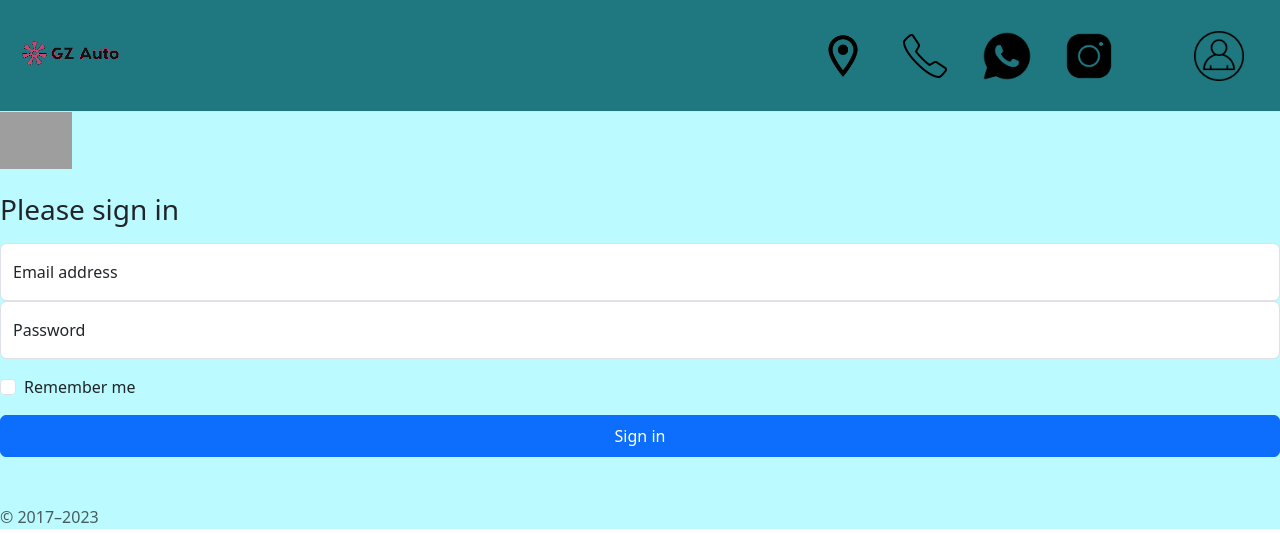
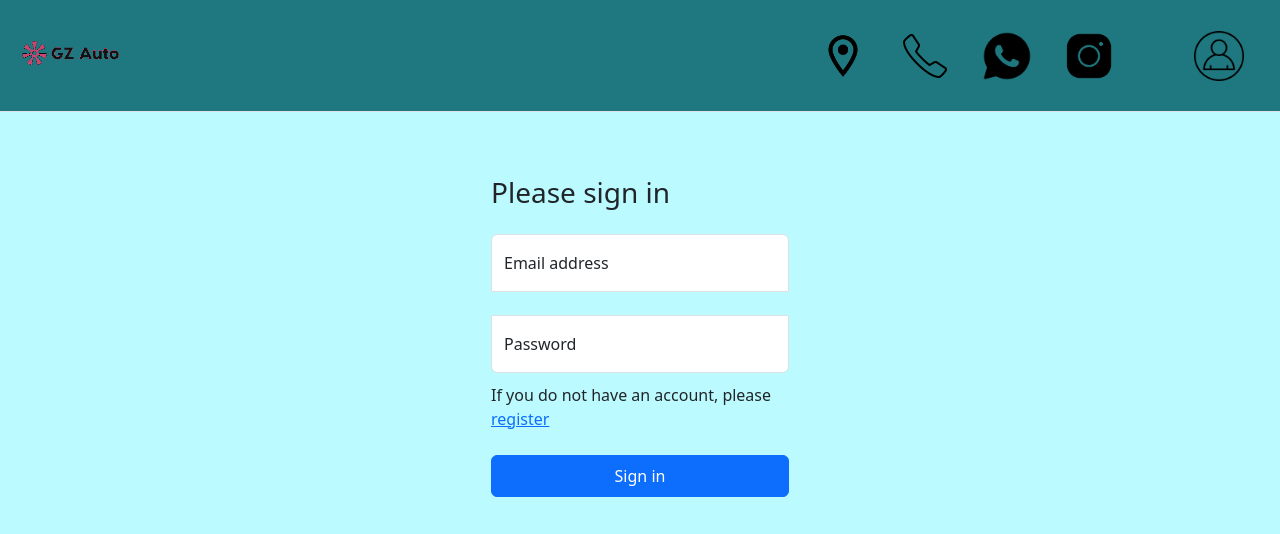
Before and after one commit to GaZ33/CS50_Project, a Flask app: page /login in a window 1280 px wide. Shown: the top 534 px of the page. Run offline with Flask 3, Linux system fonts and the light colour scheme; some libraries are stand-ins or nearby versions; grey boxes are pictures that could not be loaded.

Commit message:
Solving some problems, building login page and footer tag

```diff
--- a/static/style.css
+++ b/static/style.css
@@ -9,7 +9,7 @@ header
     margin-left: -10rem;
 
 }
-.container
+.ajuste
 {
     margin-right: -0.5rem;
 }
@@ -35,6 +35,9 @@ background
 main{
     background-color: rgb(187, 251, 255);
 }
+.background{
+    background-color: rgb(187, 251, 255);
+}
 .fish
 {
     height: 100%;
@@ -44,3 +47,33 @@ section
 {
     background-color: rgb(202, 255, 207);
 }
+
+html,
+body {
+  height: 100%;
+}
+
+.form-signin {
+  max-width: 330px;
+  padding: 1rem;
+}
+
+.form-signin .form-floating:focus-within {
+  z-index: 2;
+}
+
+.form-signin input[type="email"] {
+  margin-bottom: -1px;
+  border-bottom-right-radius: 0;
+  border-bottom-left-radius: 0;
+}
+
+.form-signin input[type="password"] {
+  margin-bottom: 10px;
+  border-top-left-radius: 0;
+  border-top-right-radius: 0;
+}
+footer
+{
+    background-color: black;
+}
--- a/templates/layout.html
+++ b/templates/layout.html
@@ -14,7 +14,7 @@
     <header>
       <upside>
         <div class="px-3 py-2 border-bottom">
-          <div class="container d-flex">
+          <div class="container d-flex ajuste">
             <a href="/" class="d-flex logo align-items-center my-2 my-lg-0 me-lg-auto text-white text-decoration-none">
                 <img src="../static/imgs/CS50_project_logo.png" alt="Logo" width="200">
               </a>
--- a/templates/login.html
+++ b/templates/login.html
@@ -3,82 +3,52 @@
 Login
 {% endblock %}
 {% block main %}
-<svg xmlns="http://www.w3.org/2000/svg" class="d-none">
-      <symbol id="check2" viewBox="0 0 16 16">
-        <path d="M13.854 3.646a.5.5 0 0 1 0 .708l-7 7a.5.5 0 0 1-.708 0l-3.5-3.5a.5.5 0 1 1 .708-.708L6.5 10.293l6.646-6.647a.5.5 0 0 1 .708 0z"/>
-      </symbol>
-      <symbol id="circle-half" viewBox="0 0 16 16">
-        <path d="M8 15A7 7 0 1 0 8 1v14zm0 1A8 8 0 1 1 8 0a8 8 0 0 1 0 16z"/>
-      </symbol>
-      <symbol id="moon-stars-fill" viewBox="0 0 16 16">
-        <path d="M6 .278a.768.768 0 0 1 .08.858 7.208 7.208 0 0 0-.878 3.46c0 4.021 3.278 7.277 7.318 7.277.527 0 1.04-.055 1.533-.16a.787.787 0 0 1 .81.316.733.733 0 0 1-.031.893A8.349 8.349 0 0 1 8.344 16C3.734 16 0 12.286 0 7.71 0 4.266 2.114 1.312 5.124.06A.752.752 0 0 1 6 .278z"/>
-        <path d="M10.794 3.148a.217.217 0 0 1 .412 0l.387 1.162c.173.518.579.924 1.097 1.097l1.162.387a.217.217 0 0 1 0 .412l-1.162.387a1.734 1.734 0 0 0-1.097 1.097l-.387 1.162a.217.217 0 0 1-.412 0l-.387-1.162A1.734 1.734 0 0 0 9.31 6.593l-1.162-.387a.217.217 0 0 1 0-.412l1.162-.387a1.734 1.734 0 0 0 1.097-1.097l.387-1.162zM13.863.099a.145.145 0 0 1 .274 0l.258.774c.115.346.386.617.732.732l.774.258a.145.145 0 0 1 0 .274l-.774.258a1.156 1.156 0 0 0-.732.732l-.258.774a.145.145 0 0 1-.274 0l-.258-.774a1.156 1.156 0 0 0-.732-.732l-.774-.258a.145.145 0 0 1 0-.274l.774-.258c.346-.115.617-.386.732-.732L13.863.1z"/>
-      </symbol>
-      <symbol id="sun-fill" viewBox="0 0 16 16">
-        <path d="M8 12a4 4 0 1 0 0-8 4 4 0 0 0 0 8zM8 0a.5.5 0 0 1 .5.5v2a.5.5 0 0 1-1 0v-2A.5.5 0 0 1 8 0zm0 13a.5.5 0 0 1 .5.5v2a.5.5 0 0 1-1 0v-2A.5.5 0 0 1 8 13zm8-5a.5.5 0 0 1-.5.5h-2a.5.5 0 0 1 0-1h2a.5.5 0 0 1 .5.5zM3 8a.5.5 0 0 1-.5.5h-2a.5.5 0 0 1 0-1h2A.5.5 0 0 1 3 8zm10.657-5.657a.5.5 0 0 1 0 .707l-1.414 1.415a.5.5 0 1 1-.707-.708l1.414-1.414a.5.5 0 0 1 .707 0zm-9.193 9.193a.5.5 0 0 1 0 .707L3.05 13.657a.5.5 0 0 1-.707-.707l1.414-1.414a.5.5 0 0 1 .707 0zm9.193 2.121a.5.5 0 0 1-.707 0l-1.414-1.414a.5.5 0 0 1 .707-.707l1.414 1.414a.5.5 0 0 1 0 .707zM4.464 4.465a.5.5 0 0 1-.707 0L2.343 3.05a.5.5 0 1 1 .707-.707l1.414 1.414a.5.5 0 0 1 0 .708z"/>
-      </symbol>
-    </svg>
-
-    <div class="dropdown position-fixed bottom-0 end-0 mb-3 me-3 bd-mode-toggle">
-      <button class="btn btn-bd-primary py-2 dropdown-toggle d-flex align-items-center"
-              id="bd-theme"
-              type="button"
-              aria-expanded="false"
-              data-bs-toggle="dropdown"
-              aria-label="Toggle theme (auto)">
-        <svg class="bi my-1 theme-icon-active" width="1em" height="1em"><use href="#circle-half"></use></svg>
-        <span class="visually-hidden" id="bd-theme-text">Toggle theme</span>
-      </button>
-      <ul class="dropdown-menu dropdown-menu-end shadow" aria-labelledby="bd-theme-text">
-        <li>
-          <button type="button" class="dropdown-item d-flex align-items-center" data-bs-theme-value="light" aria-pressed="false">
-            <svg class="bi me-2 opacity-50 theme-icon" width="1em" height="1em"><use href="#sun-fill"></use></svg>
-            Light
-            <svg class="bi ms-auto d-none" width="1em" height="1em"><use href="#check2"></use></svg>
-          </button>
-        </li>
-        <li>
-          <button type="button" class="dropdown-item d-flex align-items-center" data-bs-theme-value="dark" aria-pressed="false">
-            <svg class="bi me-2 opacity-50 theme-icon" width="1em" height="1em"><use href="#moon-stars-fill"></use></svg>
-            Dark
-            <svg class="bi ms-auto d-none" width="1em" height="1em"><use href="#check2"></use></svg>
-          </button>
-        </li>
-        <li>
-          <button type="button" class="dropdown-item d-flex align-items-center active" data-bs-theme-value="auto" aria-pressed="true">
-            <svg class="bi me-2 opacity-50 theme-icon" width="1em" height="1em"><use href="#circle-half"></use></svg>
-            Auto
-            <svg class="bi ms-auto d-none" width="1em" height="1em"><use href="#check2"></use></svg>
-          </button>
-        </li>
-      </ul>
-    </div>
-
-
+<div class="d-flex align-items-center py-4 background" >
 <main class="form-signin w-100 m-auto">
   <form>
-    <img class="mb-4" src="../assets/brand/bootstrap-logo.svg" alt="" width="72" height="57">
-    <h1 class="h3 mb-3 fw-normal">Please sign in</h1>
+    <h1 class="mt-4 h3 mb-3 fw-normal">Please sign in</h1>
 
     <div class="form-floating">
-      <input type="email" class="form-control" id="floatingInput" placeholder="name@example.com">
+      <input type="email" class="form-control mt-4" id="floatingInput" placeholder="name@example.com">
       <label for="floatingInput">Email address</label>
     </div>
-    <div class="form-floating">
+    <div class="form-floating mt-4">
       <input type="password" class="form-control" id="floatingPassword" placeholder="Password">
       <label for="floatingPassword">Password</label>
     </div>
-
-    <div class="form-check text-start my-3">
-      <input class="form-check-input" type="checkbox" value="remember-me" id="flexCheckDefault">
-      <label class="form-check-label" for="flexCheckDefault">
-        Remember me
-      </label>
-    </div>
-    <button class="btn btn-primary w-100 py-2" type="submit">Sign in</button>
-    <p class="mt-5 mb-3 text-body-secondary">&copy; 2017–2023</p>
+    <p class="mt-2">If you do not have an account, please <a href="">register</a></p>
+    <button class="btn mt-2 btn-primary w-100 py-2" type="submit">Sign in</button>
   </form>
 </main>
+</div>
+<footer>
+  <div class="container text-center">
+
+      <div class="row">
+        <div class="col">
+          <img src="../static/imgs/" alt="">
+          <h5>Schedules</h5>
+          <h6>Monday  XX:XX - YY:YY <br>
+            Tuesday  XX:XX - YY:YY<br>
+            Wednesday  XX:XX - YY:YY<br>
+            Thursday  XX:XX - YY:YY<br>
+            Friday   XX:XX - YY:YY<br>
+            Saturday  XX:XX - YY:YY
+            </h6>
+        </div>
+        <div class="col">
+          <img src="../static/imgs/" alt="">
+          <h5>Locations</h5>
+          <h6>xxxxxxx street, yyyyyy neighborhood <br>
+            xxxxxxxxx street, yyyyyyyy neighborhood</h6>
+        </div>
+        <div class="col">
+          <img src="../static/imgs/" alt="">
+          <h6>Lorem Ipsum is simply dummy text of the printing and</h6>
+        </div>
+      </div>
+    </div>
+</footer>
 <script src="../assets/dist/js/bootstrap.bundle.min.js"></script>
 
 {% endblock %}
```
Also changed, not shown: templates/index.html (+17 -4 lines), changelog.md.
